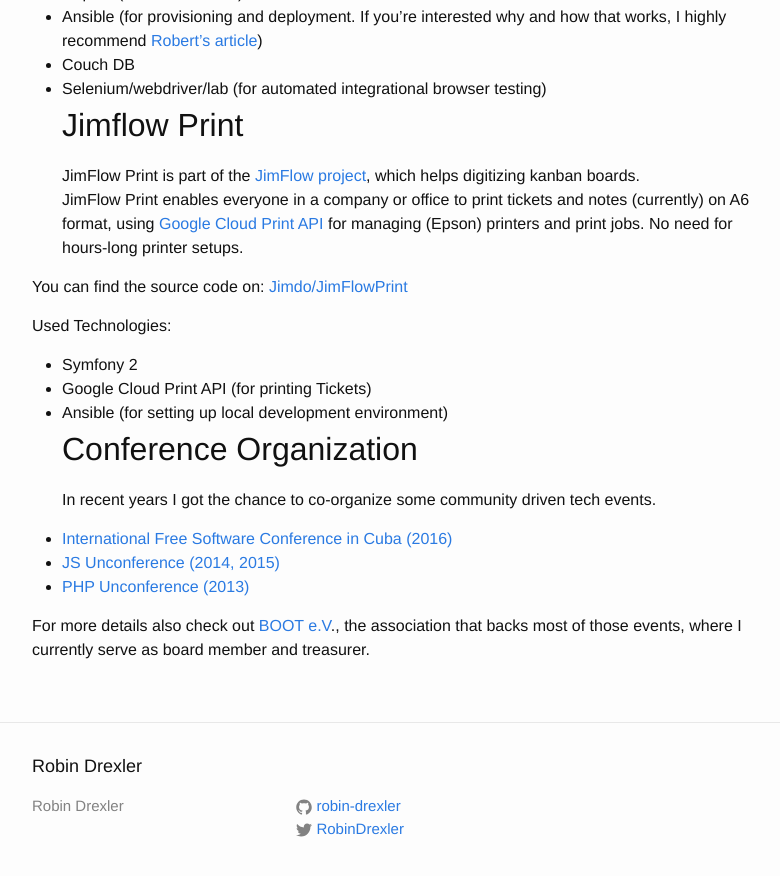
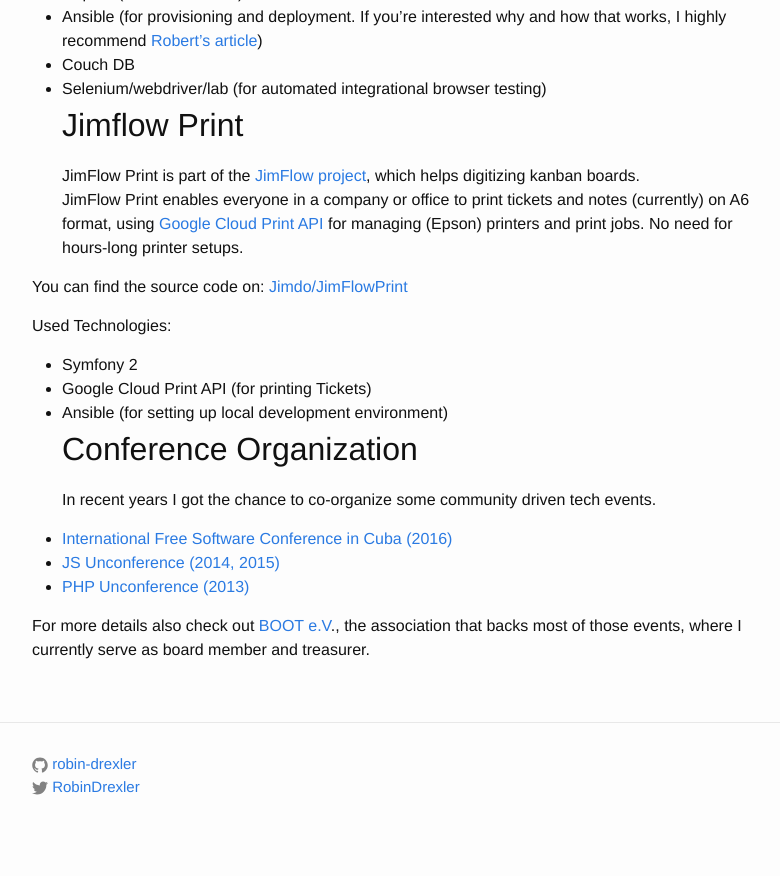
Before and after one commit to robin-drexler/robin-drexler.com, a Jekyll site: the page built from projects.markdown, in a window 1280 px wide and 900 px high, scrolled down 1090 px. Shown: the top 876 px of the window, without its empty margins (238-1018 px from the left). Built offline with Jekyll 4.4.1, drawn with Linux system fonts in a browser that asks for light colours.

Commit message:
remove footer stuff

```diff
--- a/_includes/footer.html
+++ b/_includes/footer.html
@@ -2,25 +2,9 @@
 
   <div class="wrapper">
 
-    <h2 class="footer-heading">{{ site.title | escape }}</h2>
+    <div class="footer-col-wrapper">
 
-    <div class="footer-col-wrapper">
       <div class="footer-col footer-col-1">
-        <ul class="contact-list">
-          <li>
-            {% if site.author %}
-              {{ site.author | escape }}
-            {% else %}
-              {{ site.title | escape }}
-            {% endif %}
-            </li>
-            {% if site.email %}
-            <li><a href="mailto:{{ site.email }}">{{ site.email }}</a></li>
-            {% endif %}
-        </ul>
-      </div>
-
-      <div class="footer-col footer-col-2">
         <ul class="social-media-list">
           {% if site.github_username %}
           <li>
```
Also changed, not shown: index.md (+1 -1 lines).
